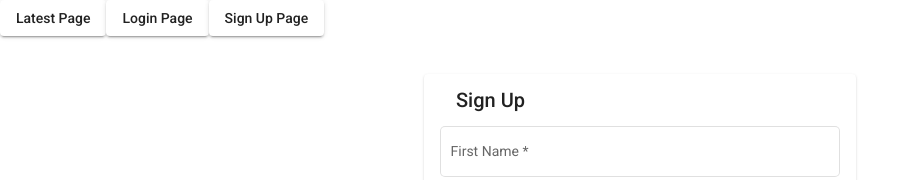
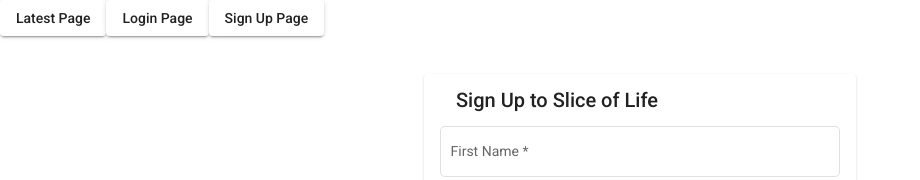
Before and after one commit to slice-of-life/frontend, an Angular app in the folder slice-of-life/: page /signup in a window 1280 px wide. Shown: the top 180 px of the page, without its empty margins (0-920 px from the left). Built offline with nearby package versions, Linux system fonts and the light colour scheme.

Commit message:
Added more descriptive text

```diff
--- a/slice-of-life/src/app/pages/signup/signup.component.html
+++ b/slice-of-life/src/app/pages/signup/signup.component.html
@@ -1,7 +1,7 @@
 <home></home>
 <mat-card>
   <mat-card-header>
-    <mat-card-title>Sign Up</mat-card-title>
+    <mat-card-title>Sign Up to Slice of Life</mat-card-title>
   </mat-card-header>
   <mat-card-content>
 
```
